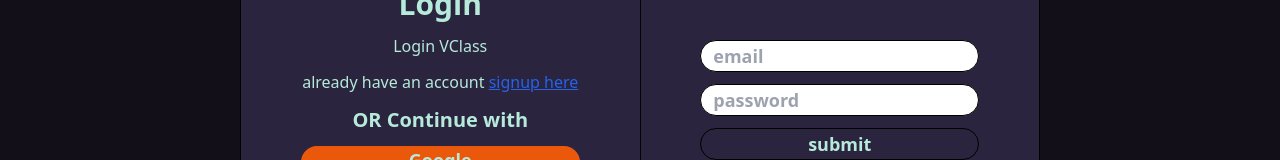
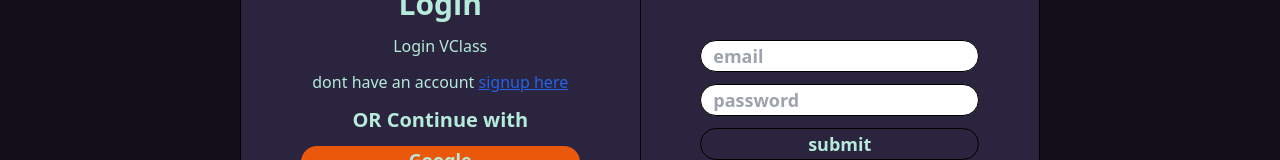
Before and after one commit to abancp/VClass, a React (Create React App) app in the folder client/: page /login in a window 1280 px wide. Shown: the part 328-488 px from the top of the page. Built offline with nearby package versions, Linux system fonts and the light colour scheme; no server answers; a web font is replaced by a local one.

Commit message:
msg issue solved : login page

```diff
--- a/client/src/pages/Login.jsx
+++ b/client/src/pages/Login.jsx
@@ -43,7 +43,7 @@
           <div className="flex flex-col gap-3 text-center">
             <h1 className="text-3xl font-bold ">Login</h1>
             <p>Login VClass</p>
-            <p>already have an account <Link className="underline text-blue-600" to={searchParams.get('to') ? "/signup?to=join&name=" + searchParams.get('name') + '&key=' + searchParams.get('key') : "/signup"} >signup here</Link></p>
+            <p>dont have an account <Link className="underline text-blue-600" to={searchParams.get('to') ? "/signup?to=join&name=" + searchParams.get('name') + '&key=' + searchParams.get('key') : "/signup"} >signup here</Link></p>
 
           </div>
           <h2 className="font-semibold text-xl ">OR Continue with</h2>
@@ -54,7 +54,8 @@
         </div>
         <div className="h-[90%] opacity-90 border-l border-black"></div>
         <div className="w-1/2 h-ull flex flex-col justify-center gap-3 items-center">
-          <form onSubmit={handleSubmit} method="post" className="text-dark w-full h-full flex flex-col justify-center gap-3 items-center">
+          <form onSubmit=
+            {handleSubmit} method="post" className="text-dark w-full h-full flex flex-col justify-center gap-3 items-center">
             <input name="email" placeholder="email" type="email" className="w-[70%] rounded-full h-[2rem] px-3 font-semibold text-lg border border-black" />
             <input name="password" placeholder="password" type="password" className="w-[70%] rounded-full h-[2rem] px-3 font-semibold text-lg border border-black" />
             <input type="submit" value="submit" className=" text-light w-[70%] hover:text-white hover:bg-tersiory duration-300 rounded-full h-[2rem] px-3 font-semibold cursor-pointer text-lg border border-black" />
```
